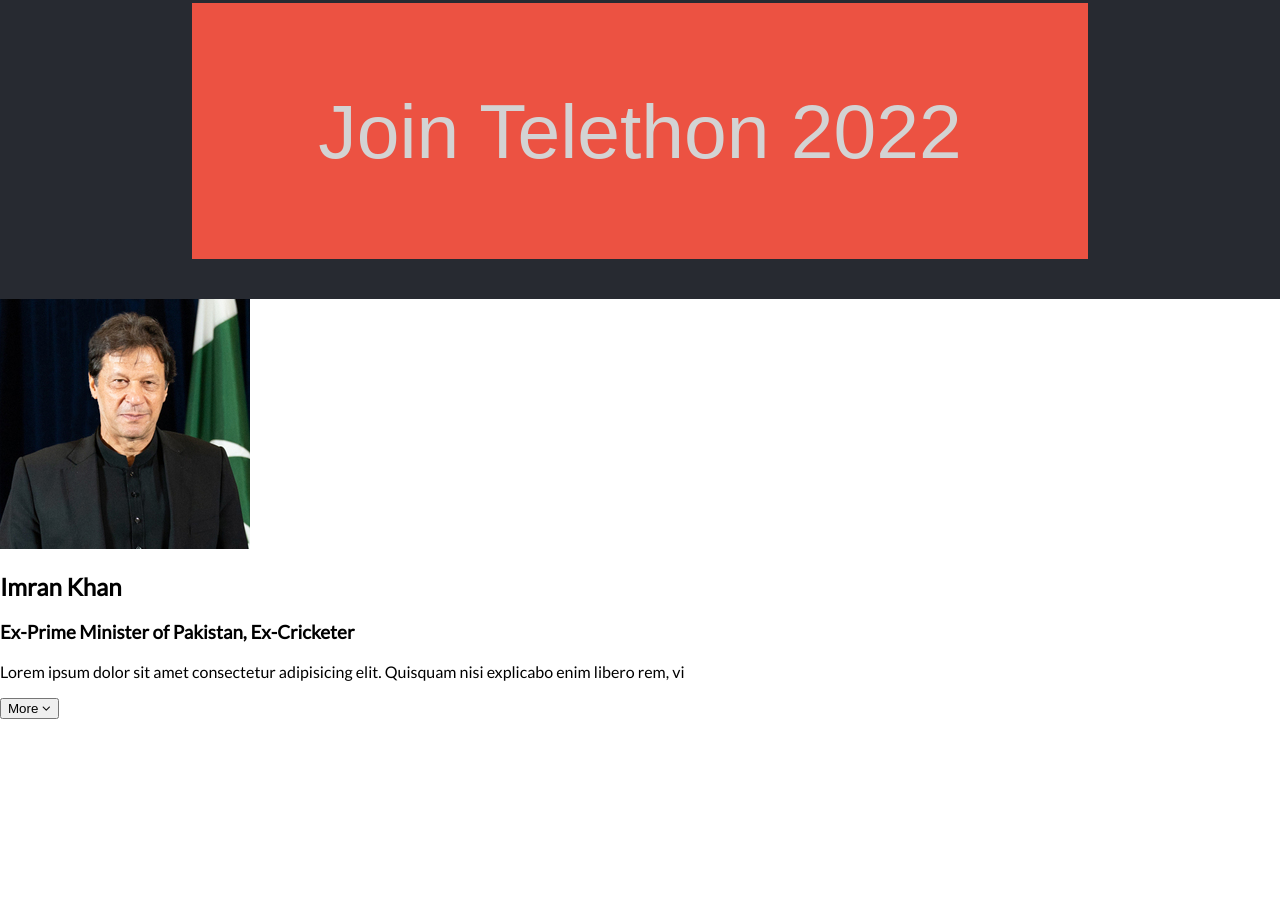
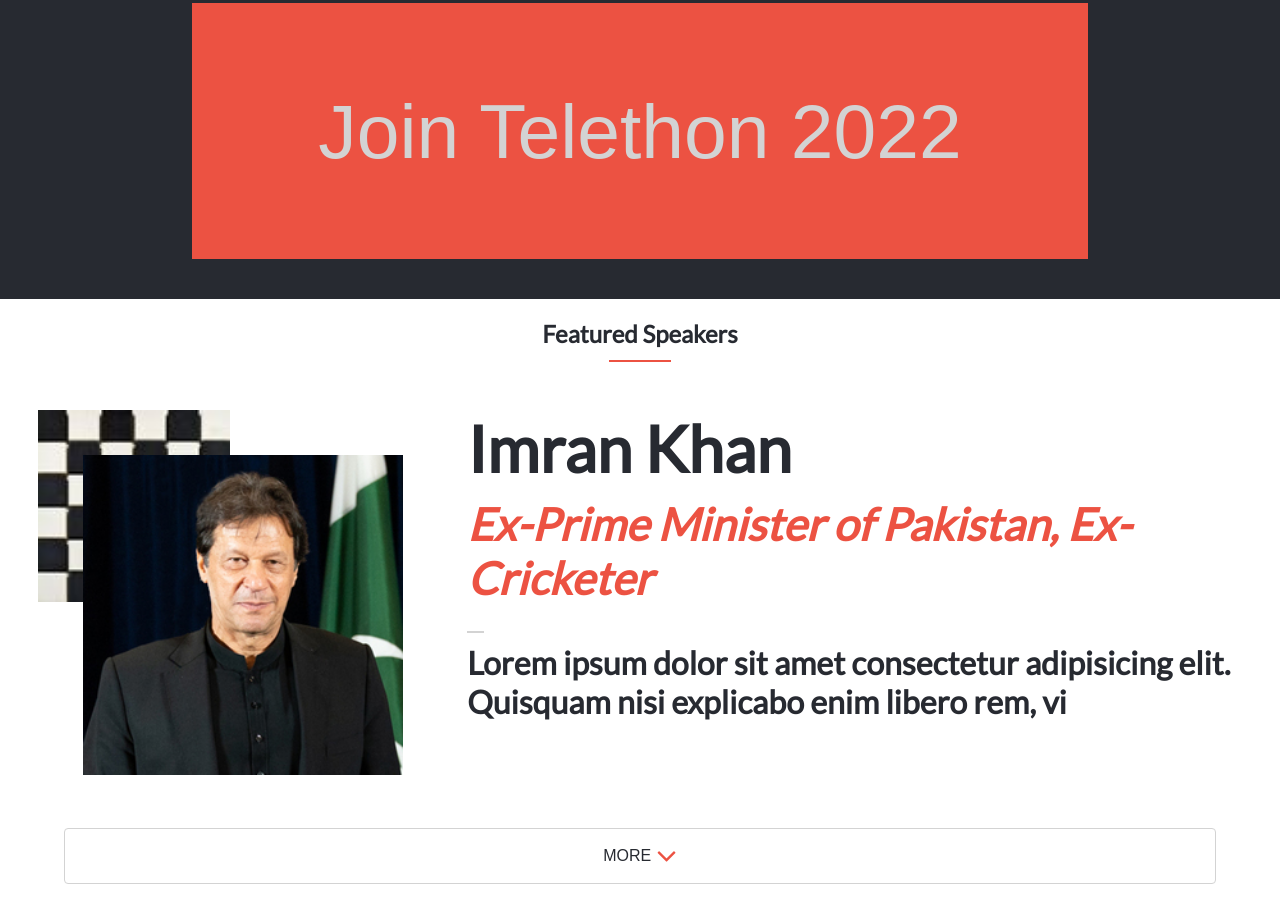
Before and after one commit to usamamaliq/Conference-Page-Capstone-1, a website: page index.html in a window 1280 px wide. Shown: the part 1977-2896 px from the top of the page. Before the commit the page ends 2696 px from the top, so only its background shows below. Drawn offline with Linux system fonts and the light colour scheme.

Commit message:
Add speaker cards to home page

```diff
--- a/index.html
+++ b/index.html
@@ -105,25 +105,37 @@
         Join Telethon 2022
       </button>
       </section>
+      <!-- Featured Speakers Section Starts here -->
       <section class="featured-speakers">
-        <div class="fs-img">
-          <img src="./assets/imran-khan.jpg" alt="Picture of speaker">
+        <div class="fs-title-cont">
+          <h2 class="black fs-title">
+            Featured Speakers
+          </h2>
+          <hr class=" fs-hline">
         </div>
-        <div>
-          <h2 class="fs-name">
+        <div class="fs-cont">
+        <div class="fs-img-cont">
+          <img class="fs-img" src="./assets/imran-khan.jpg" alt="Picture of speaker">
+        </div>
+        <div class="fs-detail">
+          <h2 class="black fs-name">
             Imran Khan
           </h2>
-          <h3 class="fs-profession">
+          <h3 class="orange fs-profession">
             Ex-Prime Minister of Pakistan, Ex-Cricketer
           </h3>
-          <p>
+          <div class="hr">
+          <hr class="fs-hline-speaker">
+          </div>
+          <p class="black fs-detail">
             Lorem ipsum dolor sit amet consectetur adipisicing elit. Quisquam nisi explicabo enim libero rem, vi
           </p>
         </div>
+      </div>
       </section>
       <div class="see-more-btn">
-        <button>
-          More <i class="fa fa-angle-down"></i>
+        <button class="black" id="btn-fs-more">
+          MORE <i class="fa fa-angle-down fa-2x orange-arrow"></i>
         </button>
 
       </div>
--- a/style.css
+++ b/style.css
@@ -1,10 +1,11 @@
 
 body {
   background: #fff;
-  width: 100vw;
-  height: 100vh;
+  /* width: 100vw;
+  height: 100vh; */
   margin: auto;
-  font-family: "Lato", sans-serif
+  border: auto;
+  font-family: "Lato", sans-serif;
 }
 
 .orange {
@@ -158,3 +159,108 @@ background-color: rgba(245, 238, 238, 0.5);
   border: 0;
   margin: 20px 0 40px 0;
 }
+
+.fs-title-cont {
+  display: flex;
+  flex-direction: column;
+  align-items: center;
+}
+
+.fs-title {
+  margin-bottom: 12px;
+  font-weight: bold;
+}
+
+.fs-hline {
+  width: 60px;
+  color: #ec5242;
+  background-color: #ec5242;
+  border: 1px solid #ec5242;
+  margin-top: 0;
+}
+
+.fs-cont {
+  display: flex;
+  flex: row;
+  margin-left: 3vw;
+  justify-content: space-around;
+  gap: 5vw;
+  margin-top: 40px;
+}
+
+.fs-img-cont {
+  width: 35vw;
+  background-image: url("./assets/mosaic.jpg");
+  background-size: 15vw;
+  background-repeat: no-repeat;
+  background-position: top left;
+
+}
+
+.fs-img {
+  display: float;
+  width: 25vw;
+  margin-top: 3.5vw;
+  margin-left: 3.5vw;
+
+}
+
+.fs-detail {
+  display: flex;
+  flex-direction: column;
+  margin: 0;
+  align-items: flex-start;
+}
+
+.fs-name {
+  font-size: 5vw;
+  margin: 0;
+  margin-bottom: 10px;
+}
+
+.fs-profession {
+  margin: 0;
+  font-size: 3.5vw;
+  font-style: italic;
+  margin-bottom: 10px;
+}
+
+.fs-hline-speaker {
+  width: 15px;
+  color: #d3d3d3;
+  background-color: #d3d3d3;
+  border: 1px solid #d3d3d3;
+  margin-bottom: 10px;
+}
+
+.fs-detail {
+  font-size: 2.5vw;
+  margin: 0;
+  font-weight: bold;
+}
+
+.see-more-btn {
+  display: flex;
+  justify-content: center;
+  margin-top: 50px;
+  margin-bottom: 35px;
+}
+
+#btn-fs-more {
+  display: flex;
+  justify-content: center;
+  align-items: center;
+  gap: 5px;
+  width: 90vw;
+  height: 7vh;
+  background-color: #fff;
+  border-radius: 4px;
+  border: 1px solid #d3d3d3;
+  font-size: 16px;
+  /* font-weight: bold; */
+  align-items: center;
+}
+
+.orange-arrow {
+  color: #ec5242;
+}
```
Also changed, not shown: assets/mosaic.jpg (added).
